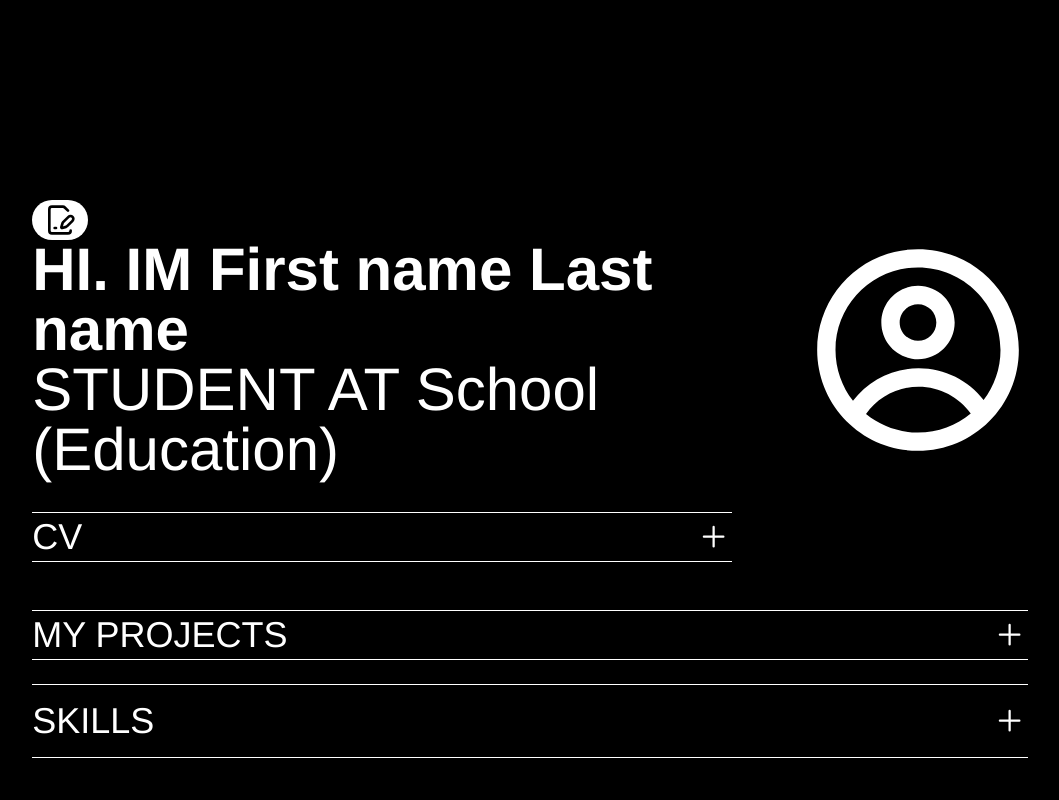
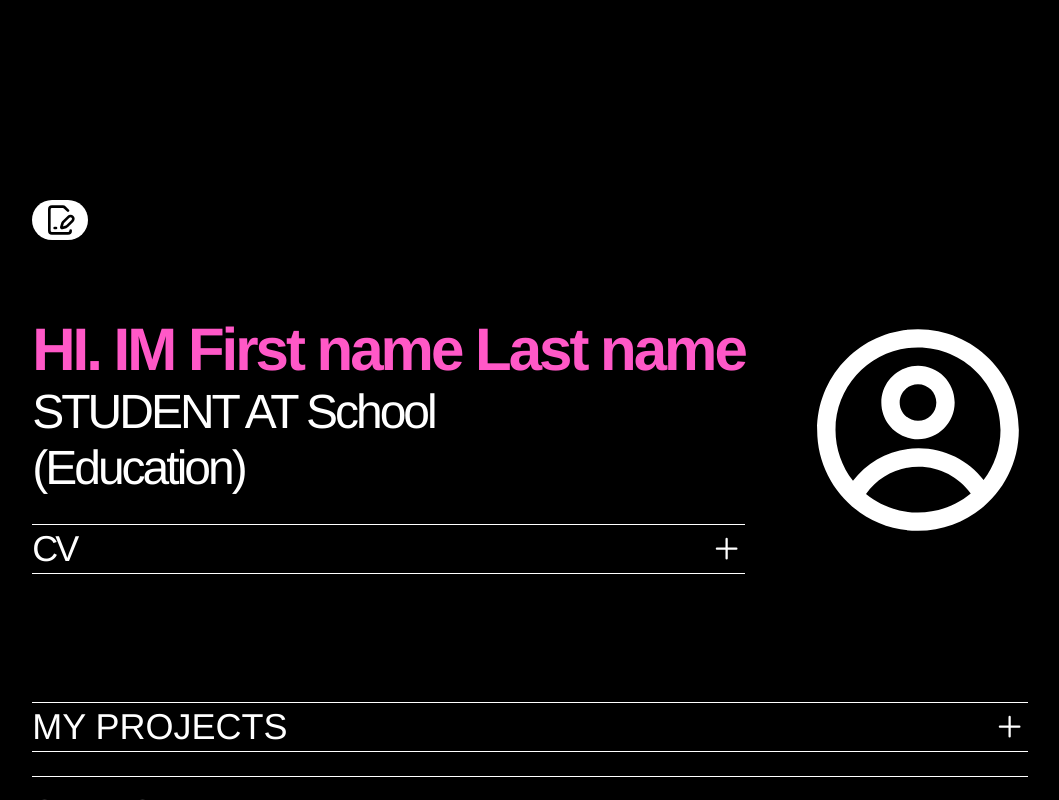
Before and after one commit to maxwelin/team-1, a React (Vite) app: page / in a window 1280 px wide. Both pictures are taken after a click on the element 170 px from the left and 220 px from the top of the page. Shown: the top 800 px of the page, without its empty margins (110-1169 px from the left). Built offline with nearby package versions, Linux system fonts and the light colour scheme.

Commit message:
lagt till CCViewer för att visa pdf i Hero

```diff
--- a/src/components/Form/Form.jsx
+++ b/src/components/Form/Form.jsx
@@ -1,7 +1,6 @@
 import { useContext } from "react";
 import { FormContext } from "../providers/FormContext";
-import { BsFiletypePdf } from "react-icons/bs";
-import { BsFiletypeJpg } from "react-icons/bs";
+import { BsFiletypePdf, BsFiletypeJpg } from "react-icons/bs";
 import { CgProfile } from "react-icons/cg";
 
 const Form = () => {
@@ -28,6 +27,10 @@ const Form = () => {
     setToggleForm,
     fileName,
     setFileName,
+    cvFile,
+    setCvFile,
+    cvFileName,
+    setCvFileName,
   } = useContext(FormContext);
 
   const handleImageUpload = (e) => {
@@ -36,6 +39,14 @@ const Form = () => {
       setFileName(file.name);
       const imageUrl = URL.createObjectURL(file);
       setProfilePic(imageUrl);
+    }
+  };
+
+  const handleCVUpload = (e) => {
+    const file = e.target.files[0];
+    if (file && file.type === "application/pdf") {
+      setCvFile(file);
+      setCvFileName(file.name);
     }
   };
 
@@ -126,23 +137,20 @@ const Form = () => {
               className="outline-none border-t border-b border-white w-full text-3xl font-light text-white"
             />
             <div className="flex gap-6 w-full">
-              <div className="relative w-full">
-                <label
-                  className="absolute cursor-pointer w-full flex justify-between items-center border-t border-b border-white text-3xl font-light text-white"
-                  htmlFor="cv"
-                >
-                  Upload CV
-                  <BsFiletypePdf />
-                </label>
+              <label className="relative w-full cursor-pointer">
+                <div className="flex justify-between items-center border-t border-b border-white text-3xl font-light text-white">
+                  {cvFileName ? cvFileName : "Upload CV"} <BsFiletypePdf />
+                </div>
                 <input
-                  className="opacity-0"
+                  className="opacity-0 absolute inset-0"
                   type="file"
-                  accept=".pdf"
+                  accept="application/pdf"
                   name="cv"
+                  onChange={handleCVUpload}
                 />
-              </div>
+              </label>
 
-              <div className="relative w-full">
+              <div className="relative w-full cursor-pointer">
                 <label
                   htmlFor="profilePicture"
                   className="absolute cursor-pointer w-full flex justify-between items-center border-t border-b border-white text-3xl font-light text-white"
--- /dev/null
+++ b/src/components/Portfolio/CVViewer.jsx
@@ -0,0 +1,28 @@
+import { useContext } from "react";
+import { FormContext } from "../providers/FormContext";
+
+const CVViewer = () => {
+  const { cvFile } = useContext(FormContext);
+
+  if (!cvFile) {
+    return <p className="text-white">Inget CV uppladdat ännu.</p>;
+  }
+
+  const pdfUrl = URL.createObjectURL(cvFile);
+
+  return (
+    <div className="flex justify-center py-4">
+      <div className="bg-white rounded-xl max-w-[800px] w-full">
+        <iframe
+          src={pdfUrl}
+          title="CV"
+          width="100%"
+          height="1140px"
+          className="rounded border border-gray-300"
+        />
+      </div>
+    </div>
+  );
+};
+
+export default CVViewer;
--- a/src/components/Portfolio/Hero.jsx
+++ b/src/components/Portfolio/Hero.jsx
@@ -1,9 +1,10 @@
 import { useContext, useState } from "react";
+import { FormContext } from "../providers/FormContext";
+import CVViewer from "./CVViewer";
 
 import { GoPlus } from "react-icons/go";
 import { HiOutlineMinus } from "react-icons/hi2";
 import { CgProfile } from "react-icons/cg";
-import { FormContext } from "../providers/FormContext";
 
 const Hero = () => {
   const { firstName, lastName, school, education, profilePic } =
@@ -12,17 +13,17 @@ const Hero = () => {
   const [isOpen, setIsOpen] = useState(false);
 
   return (
-    <section className="">
-      <div className="bg-black text-white text-6xl">
-        <div className="flex justify-between items-start gap-10">
+    <section className="my-20">
+      <div className="bg-black text-white text-6xl tracking-tighter">
+        <div className="flex justify-between items-start">
           <div className="flex flex-col">
-            <h1 className="font-bold">
+            <h1 className="font-bold text-[#FF58C7]">
               HI. IM {firstName} {lastName}
             </h1>
-            <h2 className="text-6xl">STUDENT AT {school}</h2>
-            <h2 className="text-6xl mb-8">({education})</h2>
+            <h2 className="text-5xl font-light mt-2">STUDENT AT {school}</h2>
+            <h2 className="text-5xl font-light mb-8 mt-2">({education})</h2>
 
-            <div className="border-t border-b border-white w-full max-w-[700px]">
+            <div className="border-t border-b border-white w-full max-w-[900px]">
               <div
                 className="flex justify-between items-center py-1 cursor-pointer"
                 onClick={() => setIsOpen(!isOpen)}
@@ -32,38 +33,19 @@ const Hero = () => {
                   {isOpen ? <HiOutlineMinus /> : <GoPlus />}
                 </span>
               </div>
-
-              <div
-                className={`overflow-hidden transition-all duration-500 ease-in-out ${
-                  isOpen ? "max-h-[1000px] pt-20" : "max-h-0"
-                }`}
-              >
-                <p className="text-lg text-white">
-                  Lorem, ipsum dolor sit amet consectetur adipisicing elit. Vero
-                  alias quam asperiores, obcaecati quasi, et praesentium labore
-                  dolorem saepe minus pariatur, molestiae nam ipsa atque
-                  excepturi. Recusandae totam repellat possimus. Lorem ipsum
-                  dolor sit amet consectetur adipisicing elit. Cumque quis, eum
-                  facilis voluptatem consectetur ut! Provident maiores itaque ea
-                  illum ab dolor distinctio dicta at delectus recusandae
-                  eligendi, quos beatae? Lorem, ipsum dolor sit amet consectetur
-                  adipisicing elit. Delectus, aut a mollitia nam sed sunt dolore
-                  exercitationem odio consequatur sit ullam hic incidunt
-                  eligendi, eius quisquam fugit quasi, atque excepturi?
-                </p>
-              </div>
+              {isOpen && <CVViewer />}
             </div>
           </div>
 
           <div className="shrink-0">
             {profilePic ? (
               <img
-                className="h-[300px] w-[300px] rounded-[50%] object-center object-cover"
+                className="h-[400px] w-[400px] rounded-[50%] mt-[-18%] object-center object-cover border-4 border-[#FF58C7]"
                 src={profilePic}
                 alt=""
               />
             ) : (
-              <CgProfile className="text-white text-[220px]" />
+              <CgProfile className="text-white text-[220px] " />
             )}
           </div>
         </div>
--- a/src/components/providers/FormContext.jsx
+++ b/src/components/providers/FormContext.jsx
@@ -18,6 +18,8 @@ const FormContextProvider = ({ children }) => {
   );
   const [header, setHeader] = useState("Front End Developer");
   const [fileName, setFileName] = useState(null);
+  const [cvFile, setCvFile] = useState(null);
+  const [cvFileName, setCvFileName] = useState(null);
 
   return (
     <FormContext.Provider
@@ -35,6 +37,8 @@ const FormContextProvider = ({ children }) => {
         aboutMe,
         header,
         fileName,
+        cvFile,
+        cvFileName,
         setToggleForm,
         setFirstName,
         setLastName,
@@ -48,6 +52,8 @@ const FormContextProvider = ({ children }) => {
         setAboutMe,
         setHeader,
         setFileName,
+        setCvFile,
+        setCvFileName,
       }}
     >
       {children}
```
